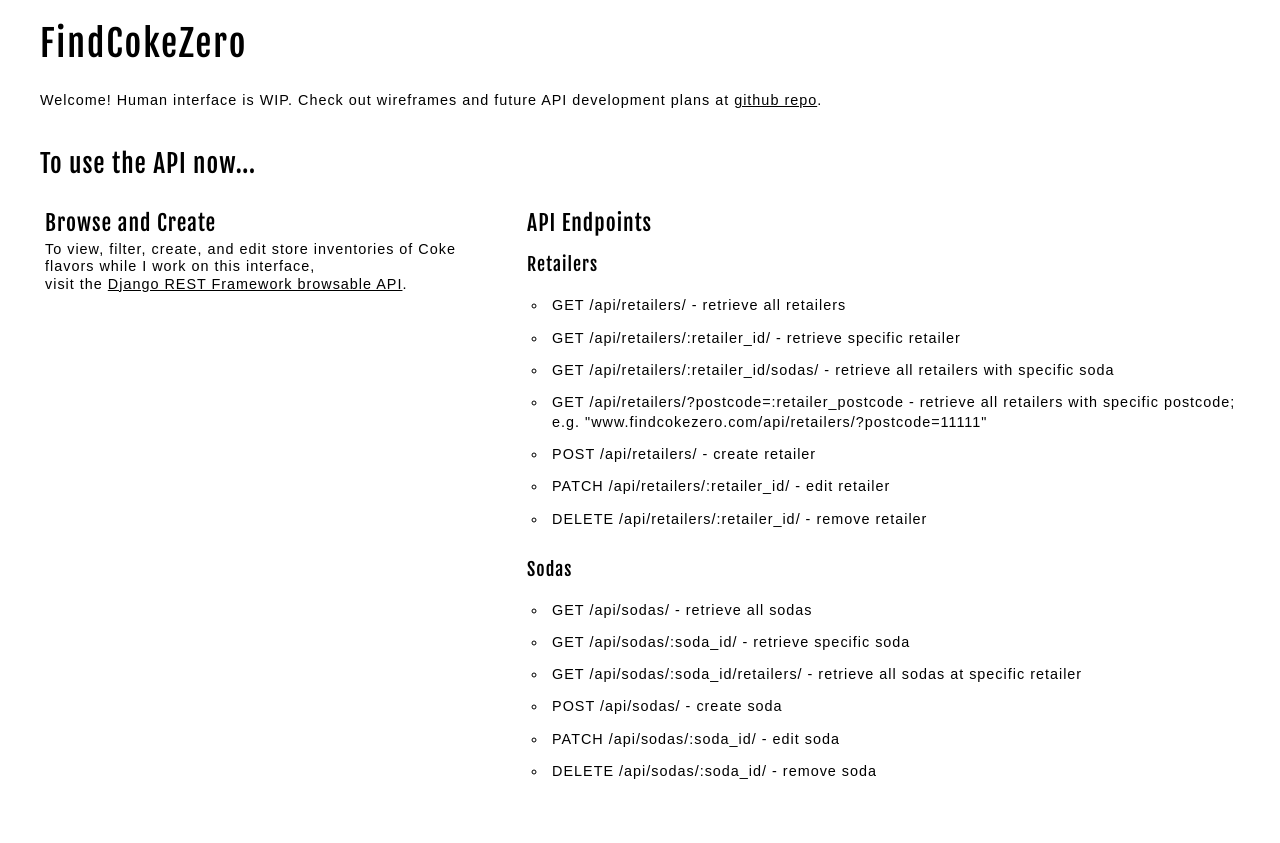
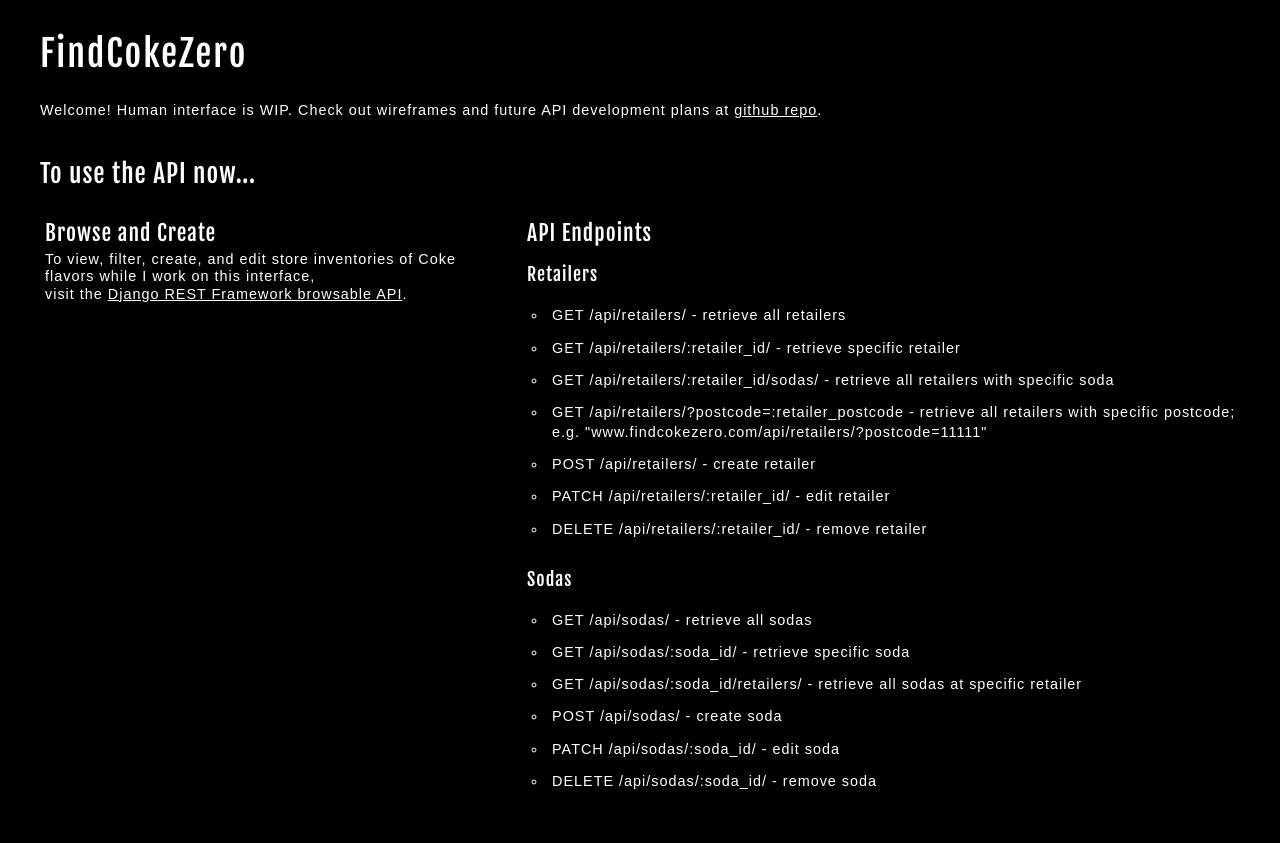
Before and after one commit to chrisbrickey/findcokezero, a Django app: page / in a window 1280 px wide. Run offline with Django 3.2, Linux system fonts and the light colour scheme; some web fonts are replaced.

Commit message:
change background to black, text to white

```diff
--- a/findcoke1/static/css/main.css
+++ b/findcoke1/static/css/main.css
@@ -69,9 +69,9 @@
 /*beginning of custom CSS*/
 
 main {
-  /* background-color: gray; */
+  background-color: black;
   width: 100%;
-  height: 100%;
+  height: 100vh;
   overflow-y: auto;
   overflow-x: hidden;
   /* overflow: auto; */
@@ -82,6 +82,9 @@
   letter-spacing: 1px;
   line-height: 120%;
   font-size: 90%;
+  color: white;
+
+
 
   font-family: 'Cantarell', sans-serif;
   /* font-family: Courier; */
@@ -138,20 +141,17 @@
 #head {
   /* background-color: pink; */
   width: 100%;
-  margin: 0px 10px 0px 10px;
-  padding: 5px 10px 5px 10px;
+  margin: 10px 10px 10px 10px;
+  padding: 10px 10px 10px 10px;
   display: flex;
   flex-direction: row;
   justify-content: left;
   align-items: center;
-  margin: 10px;
-  padding: 10px;
-  flex: 0;
 }
 
 #headline {
   /* background-color: gray; */
-  margin: 10px 10px 5px 10px;
+  margin: 20px 10px 5px 10px;
   padding: 5px 10px 5px 10px;
   display: flex;
 }
@@ -164,15 +164,15 @@
 
   flex: 1;
 
-  /* display: flex;
-  flex-direction: column;
+  /* display: flex; */
+  /* flex-direction: column;
   justify-content: left;
-  align-items: left; */
+  align-items: left;  */
 }
 
 #landingPage a {
   text-decoration: underline;
-  color: black;
+  color: white;
   &:hover {
     cursor: pointer;
   }
```
